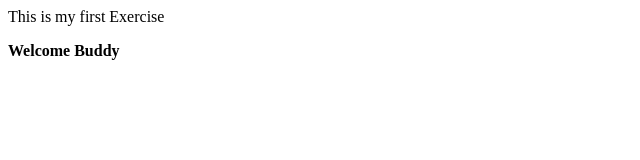
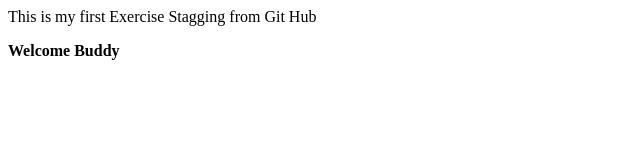
Before and after one commit to Jayjit1/JayDemo1_1, a plain HTML site: page index.html in a window 1280 px wide. Shown: the whole page, without its empty margins (0-640 px from the left). Drawn offline with Linux system fonts and the light colour scheme.

Commit message:
Update index.html

```diff
--- a/index.html
+++ b/index.html
@@ -3,7 +3,7 @@
 <html lang="en" xmlns="http://www.w3.org/1999/xhtml">
 <head>
     <meta charset="utf-8" />
-    <tite> This is my first Exercise</tite>
+    <tite> This is my first Exercise Stagging from Git Hub</tite>
 </head>
 <body>
     <p><b>Welcome Buddy</b></p>
```
